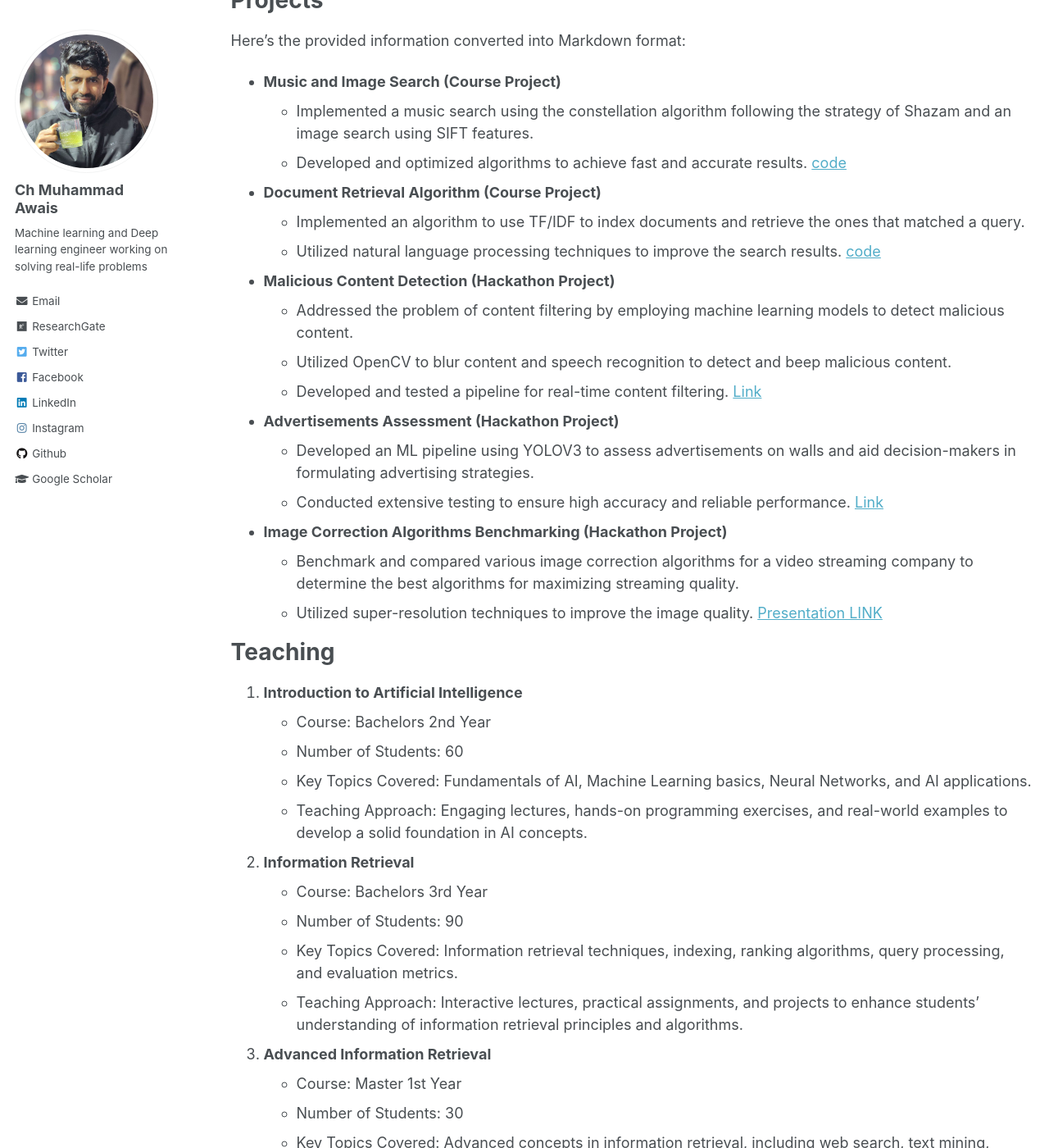
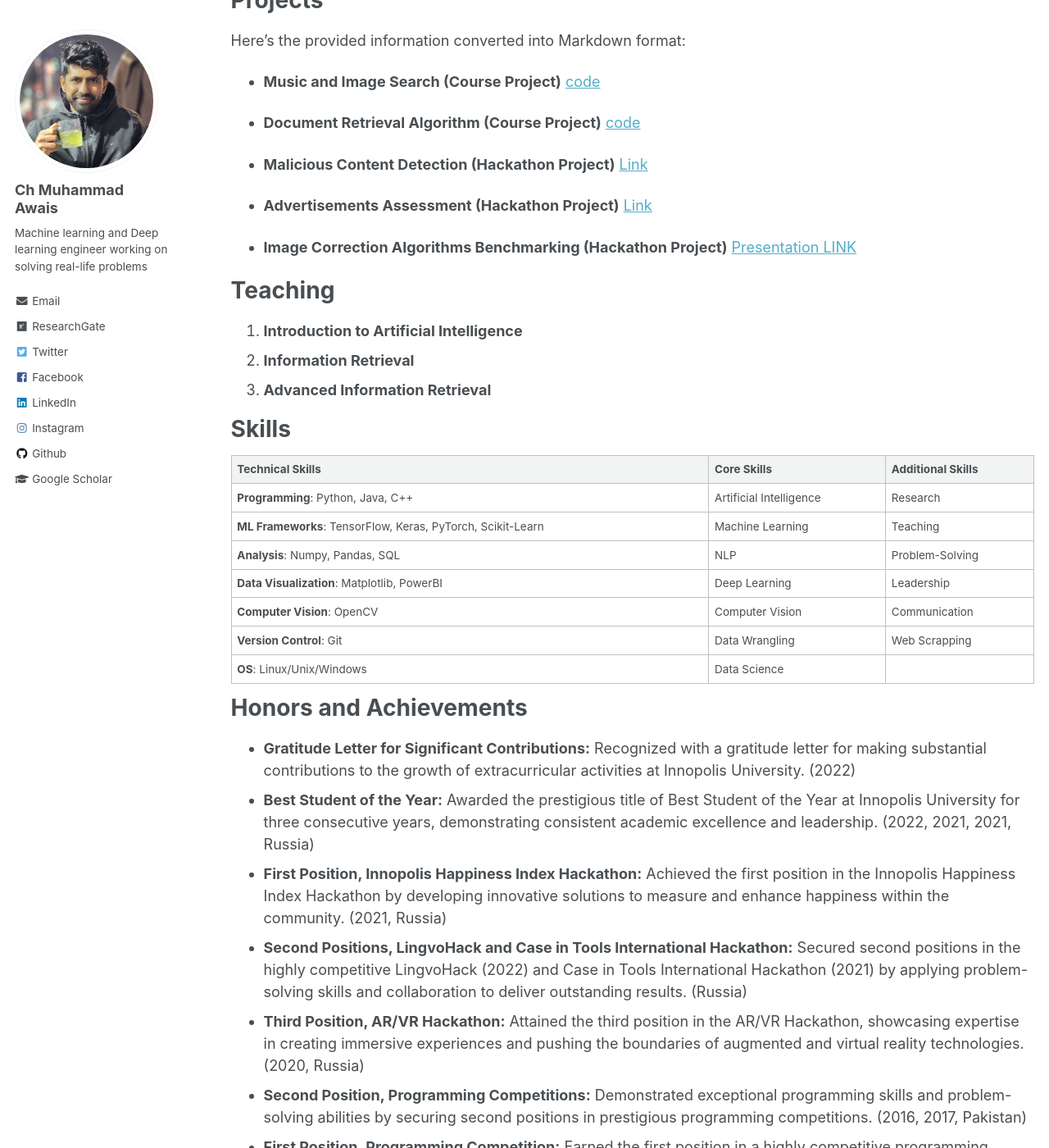
Before and after one commit to cm-awais/cm-awais.github.io, a Jekyll site: the page built from _pages/cv.md, in a window 1280 px wide and 1400 px high, scrolled down 1714 px. Shown: the whole window at 82% size. Built offline with Jekyll 4.4.1, drawn with Linux system fonts in a browser that asks for light colours; some of the changed text lies outside the part shown.

Commit message:
changes made in CV

```diff
--- a/_pages/cv.md
+++ b/_pages/cv.md
@@ -7,7 +7,7 @@ redirect_from:
   - /resume
 ---
 
-{% include base_path %}
+<!-- {% include base_path %} -->
 
 Education
 ======
@@ -57,53 +57,34 @@ Projects
 ======
  Here's the provided information converted into Markdown format:
 
-- **Music and Image Search (Course Project)**
-  - Implemented a music search using the constellation algorithm following the strategy of Shazam and an image search using SIFT features.
-  - Developed and optimized algorithms to achieve fast and accurate results. [code](https://github.com/Muhammad0Awais/Music-Shazam-and-Images-retrieval-SIFT/blob/main/Music(Shazam)%20and%20Images%20retrieval(SIFT).ipynb)
+- **Music and Image Search (Course Project)** [code](https://github.com/Muhammad0Awais/Music-Shazam-and-Images-retrieval-SIFT/blob/main/Music(Shazam)%20and%20Images%20retrieval(SIFT).ipynb)
 
-- **Document Retrieval Algorithm (Course Project)**
-  - Implemented an algorithm to use TF/IDF to index documents and retrieve the ones that matched a query.
-  - Utilized natural language processing techniques to improve the search results. [code](https://github.com/Muhammad0Awais/Search-Engine-based-document-processing-pipeline)
+- **Document Retrieval Algorithm (Course Project)** [code](https://github.com/Muhammad0Awais/Search-Engine-based-document-processing-pipeline)
 
-- **Malicious Content Detection (Hackathon Project)**
-  - Addressed the problem of content filtering by employing machine learning models to detect malicious content.
-  - Utilized OpenCV to blur content and speech recognition to detect and beep malicious content.
-  - Developed and tested a pipeline for real-time content filtering. [Link](https://github.com/Muhammad0Awais/sber_zvuk_hackathon)
+- **Malicious Content Detection (Hackathon Project)** [Link](https://github.com/Muhammad0Awais/sber_zvuk_hackathon)
 
-- **Advertisements Assessment (Hackathon Project)**
-  - Developed an ML pipeline using YOLOV3 to assess advertisements on walls and aid decision-makers in formulating advertising strategies.
-  - Conducted extensive testing to ensure high accuracy and reliable performance. [Link](https://github.com/Muhammad0Awais/Yolo-based-Advertistment-Analysis)
+- **Advertisements Assessment (Hackathon Project)** [Link](https://github.com/Muhammad0Awais/Yolo-based-Advertistment-Analysis)
 
-- **Image Correction Algorithms Benchmarking (Hackathon Project)**
-  - Benchmark and compared various image correction algorithms for a video streaming company to determine the best algorithms for maximizing streaming quality.
-  - Utilized super-resolution techniques to improve the image quality. [Presentation LINK](https://docs.google.com/presentation/d/1Se1o_hMCWlAHoOfg0WZPiOq0BHkbMQqtqk8hPIKTFJM/edit?usp=sharing)
+- **Image Correction Algorithms Benchmarking (Hackathon Project)** [Presentation LINK](https://docs.google.com/presentation/d/1Se1o_hMCWlAHoOfg0WZPiOq0BHkbMQqtqk8hPIKTFJM/edit?usp=sharing)
 
 Teaching
 ======
 1. **Introduction to Artificial Intelligence**
-   - Course: Bachelors 2nd Year
-   - Number of Students: 60
-   - Key Topics Covered: Fundamentals of AI, Machine Learning basics, Neural Networks, and AI applications.
-   - Teaching Approach: Engaging lectures, hands-on programming exercises, and real-world examples to develop a solid foundation in AI concepts.
+2. **Information Retrieval**
+3. **Advanced Information Retrieval**
 
-2. **Information Retrieval**
-   - Course: Bachelors 3rd Year
-   - Number of Students: 90
-   - Key Topics Covered: Information retrieval techniques, indexing, ranking algorithms, query processing, and evaluation metrics.
-   - Teaching Approach: Interactive lectures, practical assignments, and projects to enhance students' understanding of information retrieval principles and algorithms.
+Skills
+======
 
-3. **Advanced Information Retrieval**
-   - Course: Master 1st Year
-   - Number of Students: 30
-   - Key Topics Covered: Advanced concepts in information retrieval, including web search, text mining, natural language processing, and recommendation systems.
-   - Teaching Approach: In-depth discussions, research-oriented projects, and exploring state-of-the-art techniques to equip students with advanced skills in information retrieval.
-
-- Teaching Assistant Responsibilities:
-     * Facilitated interactive discussions and clarified concepts related to information retrieval techniques.
-     * Created and managed assignments to reinforce students' understanding of indexing, ranking algorithms, and query processing.
-     * Reviewed and provided detailed feedback on assignments to guide students in improving their skills.
-     * Contributed to the development of evaluation metrics and criteria for assessing project outcomes.
-     * Collaborated with the instructor to grade exams and ensure fair evaluation of students' knowledge.
+| Technical Skills | Core Skills | Additional Skills |
+|---|---|---|
+| **Programming**: Python, Java, C++ | Artificial Intelligence | Research |
+| **ML Frameworks**: TensorFlow, Keras, PyTorch, Scikit-Learn | Machine Learning | Teaching|
+| **Analysis**: Numpy, Pandas, SQL | NLP| Problem-Solving |
+| **Data Visualization**: Matplotlib, PowerBI | Deep Learning| Leadership|
+| **Computer Vision**: OpenCV | Computer Vision | Communication|
+| **Version Control**: Git | Data Wrangling | Web Scrapping |
+| **OS**: Linux/Unix/Windows | Data Science | |
 
 Honors and Achievements
 ======
@@ -116,64 +97,3 @@ Honors and Achievements
 - **First Position, Programming Competition:** Earned the first position in a highly competitive programming competition, highlighting proficiency in algorithmic thinking and programming prowess. (2015, Pakistan)
 - **Merit-Based University Scholarship:** Awarded a merit-based scholarship for outstanding academic performance throughout the Bachelor's and Master's degree programs, recognizing exceptional dedication and achievements.
 - **Paper Presentations at SAI Computing Conference and ISDA:** Delivered impactful presentations of research papers at the SAI Computing Conference (2021) and ISDA (International Conference on Intelligent Systems Design and Applications) (2022), contributing to the advancement of knowledge in the field of computer science.
-
-
-Skills
-======
-
-## Technical Skills
-
-### Programming Languages
-- Python
-- Java
-- C++
-- MATLAB
-- HTML/CSS
-- JavaScript
-
-### Machine Learning Frameworks
-- TensorFlow
-- Keras
-- PyTorch
-- Scikit-Learn
-
-### Data Manipulation and Analysis
-- Numpy
-- Pandas
-- SQL
-
-### Data Visualization
-- Matplotlib
-- PowerBI
-
-### Computer Vision
-- OpenCV
-
-### Web Technologies
-- Flask
-- HTML/CSS
-- JavaScript
-
-### Version Control
-- Git
-
-### Operating Systems
-- Linux/Unix
-
-## Core Skills
-
-- Artificial Intelligence
-- Machine Learning
-- Deep Learning
-- Natural Language Processing
-- Computer Vision
-- Data Science
-
-## Additional Skills
-
-- Web Scraping
-- Problem Solving
-- Research
-- Teaching
-- Leadership
-- Communication
```
